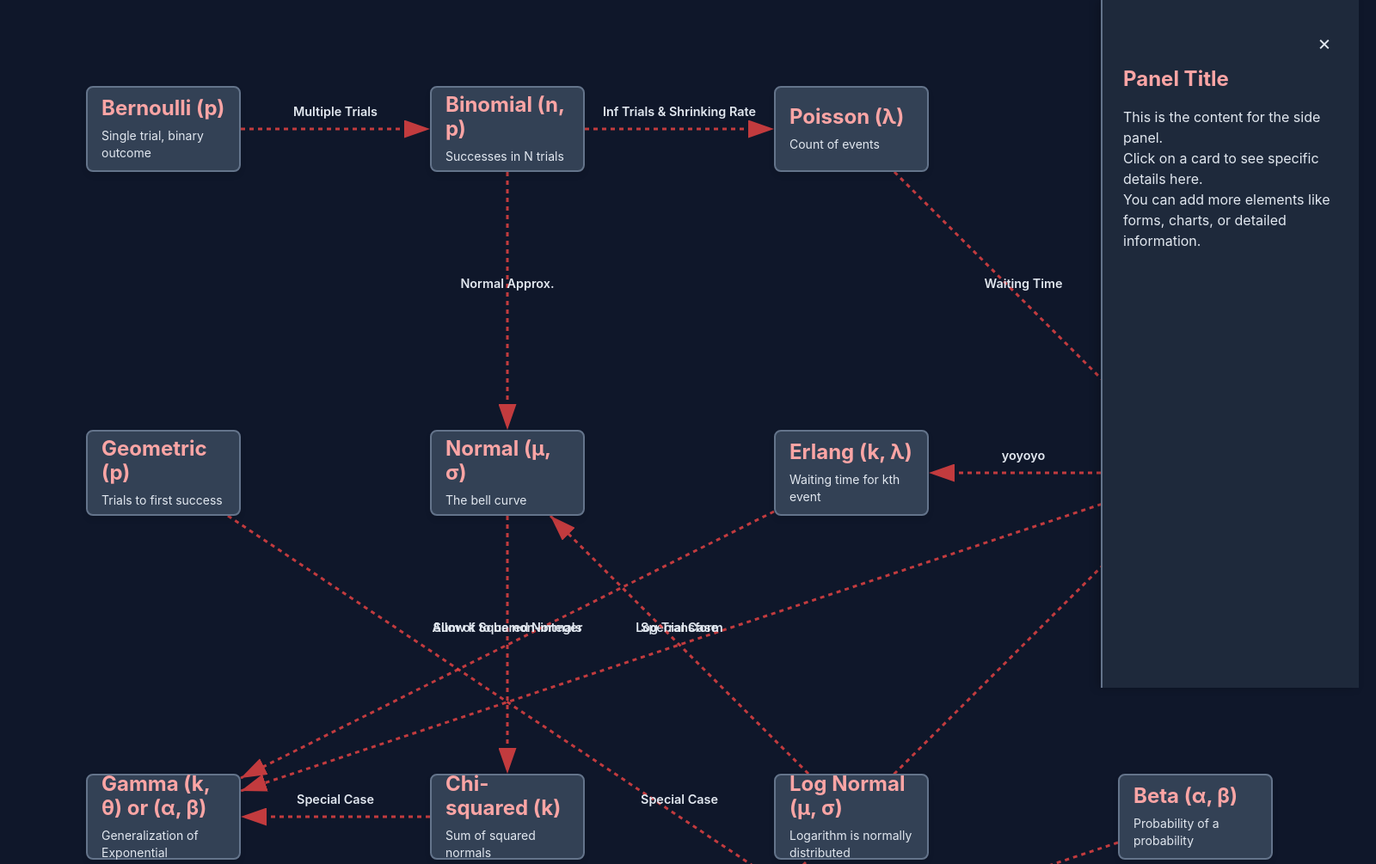
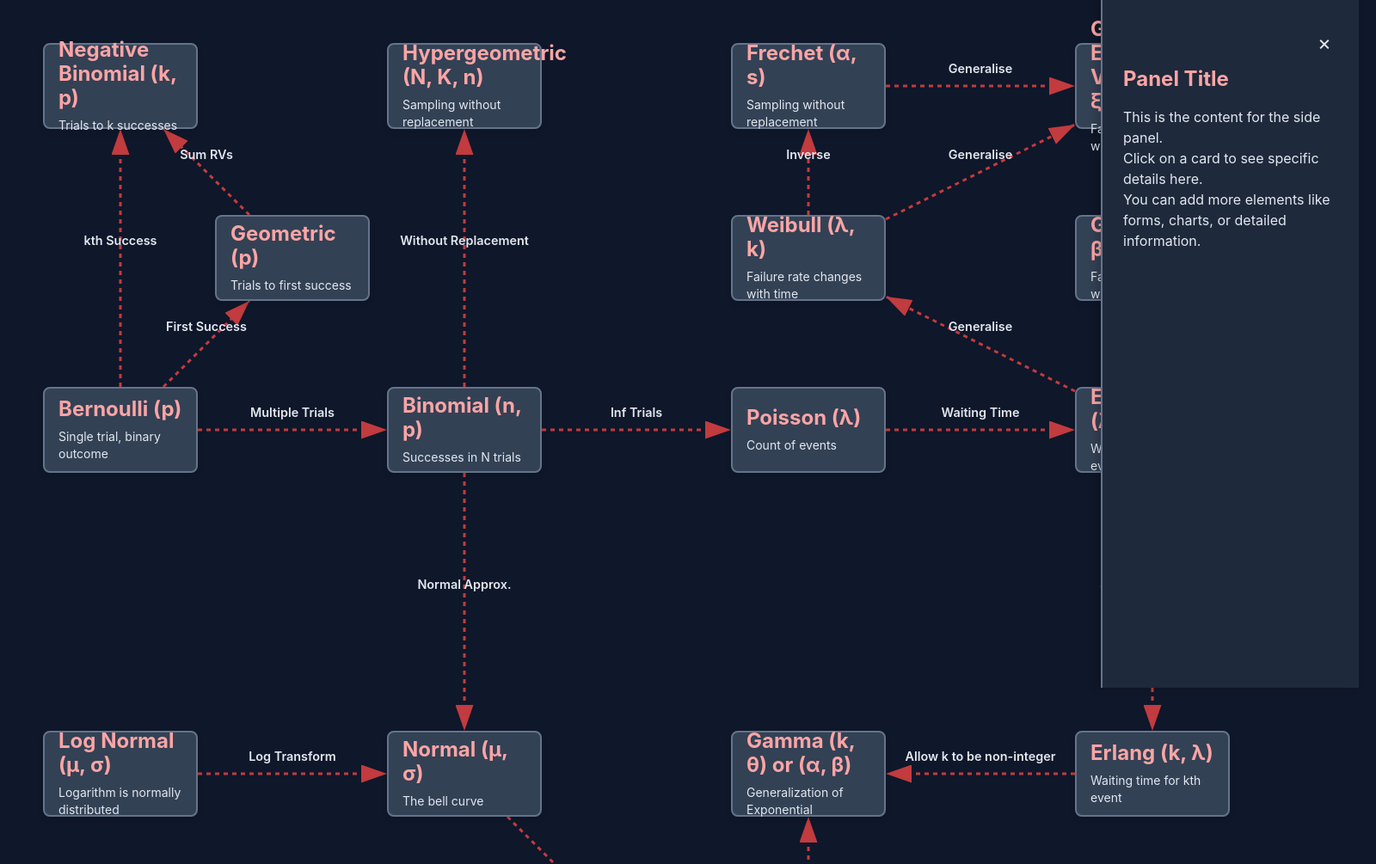
Before and after one commit to IsmamHuda/ProbabilityDistributionLandscape_NEW, a plain HTML site: page index.html in a window 1280 px wide. Shown: the top 1005 px of the page at 86% size, 1600 px wide, since content can reach past the window. Drawn offline with nearby package versions, Linux system fonts and the light colour scheme.

Commit message:
Add files via upload

```diff
--- a/index.html
+++ b/index.html
@@ -205,69 +205,100 @@
         const panelTitle = document.getElementById('panel-title');
         const panelContent = document.getElementById('panel-content');
 
+        // Each distribution now includes 'x' and 'y' coordinates for its position on a conceptual grid.
+        // These coordinates will be multiplied by spacing units to get pixel positions.
         const distributions = [
-            // Row 1: Bernoulli, Binomial, Geometric, Negative Binomial
-            { id: 'bernoulli', name: 'Bernoulli', displayName: 'Bernoulli (p)', description: 'Single trial, binary outcome', details: 'The probability distribution of a random variable which takes the value 1 with probability p and the value 0 with probability q=1-p. It models a single trial with two outcomes.' },
-            { id: 'binomial', name: 'Binomial', displayName: 'Binomial (n, p)', description: 'Successes in N trials', details: 'A discrete probability distribution of the number of successes in a sequence of n independent experiments, each asking a yes/no question, and each with its own Boolean-valued outcome: success (with probability p) or failure (with probability q = 1 − p).' },
-            { id: 'poisson', name: 'Poisson', displayName: 'Poisson (λ)', description: 'Count of events', details: 'A discrete probability distribution that expresses the probability of a given number of events occurring in a fixed interval of time or space if these events occur with a known constant mean rate and independently of the time since the last event.' },
-            { id: 'hypergeometric', name: 'Hypergeometric', displayName: 'Hypergeometric (N, K, n)', description: 'Sampling without replacement', details: 'A discrete probability distribution that describes the probability of drawing a certain number of successes in a fixed number of draws, without replacement, from a finite population with a known number of successes.' },
 
-            // Row 2: Hypergeometric, Poisson, Exponential, Gamma
-            { id: 'geometric', name: 'Geometric', displayName: 'Geometric (p)', description: 'Trials to first success', details: 'The probability distribution of the number of Bernoulli trials needed to get one success, supported on the set {1, 2, 3, ...}.' },
-            { id: 'normal', name: 'Normal', displayName: 'Normal (μ, σ)', description: 'The bell curve', details: 'A continuous probability distribution that is symmetric about its mean, with data clustering around the mean and tapering off symmetrically away from it. Many natural phenomena are approximately normally distributed.' },
-            { id: 'erlang', name: 'Erlang', displayName: 'Erlang (k, λ)', description: 'Waiting time for kth event', details: 'The time until the kth event. Also equivalent to the sum of k iid exponentials, owing to the memoryless property of the exponential distribution' },
-            { id: 'exponential', name: 'Exponential', displayName: 'Exponential (λ)', description: 'Waiting time between events', details: 'A continuous probability distribution that describes the time between events in a Poisson point process, i.e., a process in which events occur continuously and independently at a constant average rate.' },
-            { id: 'gamma', name: 'Gamma', displayName: 'Gamma (k, θ) or (α, β)', description: 'Generalization of Exponential', details: 'A two-parameter family of continuous probability distributions. It has a skewed shape and is often used to model waiting times until multiple events occur.' },
+            // Row 1: Geometric, Negative Binomial, Hypergeometric, Frechet, Weibull
+            { id: 'geometric', name: 'Geometric', displayName: 'Geometric (p)', description: 'Trials to first success', details: 'The probability distribution of the number of Bernoulli trials needed to get one success, supported on the set {1, 2, 3, ...}.', x: 1.5, y: 1.5 },
+            { id: 'negative_binomial', name: 'Negative Binomial', displayName: 'Negative Binomial (k, p)', description: 'Trials to k successes', details: 'The probability distribution of the number of Bernoulli trials needed to get r successes. It generalizes the Geometric distribution.', x: 1, y: 1 },
+            { id: 'hypergeometric', name: 'Hypergeometric', displayName: 'Hypergeometric (N, K, n)', description: 'Sampling without replacement', details: 'A discrete probability distribution that describes the probability of drawing a certain number (k) of successes in a fixed number of draws (n), without replacement, from a finite population (N) with a known number of successes (K).', x: 2, y: 1 },
+            { id: 'frechet', name: 'Frechet', displayName: 'Frechet (α, s)', description: 'Sampling without replacement', details: 'A discrete probability distribution that describes the probability of drawing a certain number (k) of successes in a fixed number of draws (n), without replacement, from a finite population (N) with a known number of successes (K).', x: 3, y: 1 },
+            { id: 'weibull', name: 'Weibull', displayName: 'Weibull (λ, k)', description: 'Failure rate changes with time', details: 'A continuous probability distribution used in reliability engineering and failure analysis to model the lifetime of materials and products, and also in extreme value theory.', x: 3, y: 1.5 },
+            { id: 'gumbel', name: 'Gumbel', displayName: 'Gumbel (μ, β)', description: 'Failure rate changes with time', details: 'A continuous probability distribution used in reliability engineering and failure analysis to model the lifetime of materials and products, and also in extreme value theory.', x: 4, y: 1.5 },
+            { id: 'extreme_val', name: 'Extreme_Val', displayName: 'Generalised Extreme Value (μ, σ, ξ)', description: 'Failure rate changes with time', details: 'A continuous probability distribution used in reliability engineering and failure analysis to model the lifetime of materials and products, and also in extreme value theory.', x: 4, y: 1 },
 
-            // Row 3: Chi-squared, Normal, Log Normal, Beta
-            { id: 'chi_squared', name: 'Chi-squared', displayName: 'Chi-squared (k)', description: 'Sum of squared normals', details: 'A non-negative, continuous probability distribution that arises in statistics, for example, in chi-squared tests of goodness of fit or independence.' },
-            { id: 'lognormal', name: 'Log Normal', displayName: 'Log Normal (μ, σ)', description: 'Logarithm is normally distributed', details: 'A continuous probability distribution of a random variable whose logarithm is normally distributed. Used to model phenomena such as income distribution, asset prices, and biological measurements where effects are multiplicative rather than additive.' },
-            { id: 'beta', name: 'Beta', displayName: 'Beta (α, β)', description: 'Probability of a probability', details: 'A family of continuous probability distributions defined on the interval [0, 1]. It is often used to model the behavior of random variables restricted to intervals of finite length, such as probabilities.' },
+            // Row 2: Bernoulli, Binomial, Poisson, Exponential
+            { id: 'exponential', name: 'Exponential', displayName: 'Exponential (λ)', description: 'Waiting time between events', details: 'A continuous probability distribution that describes the time between events in a Poisson point process, i.e., a process in which events occur continuously and independently at a constant average rate.', x: 4, y: 2 },
+            { id: 'bernoulli', name: 'Bernoulli', displayName: 'Bernoulli (p)', description: 'Single trial, binary outcome', details: 'The probability distribution of a random variable which takes the value 1 with probability p and the value 0 with probability q=1-p. It models a single trial with two outcomes.', x: 1, y: 2 }, // Example: Bernoulli moved to column 3
+            { id: 'binomial', name: 'Binomial', displayName: 'Binomial (n, p)', description: 'Successes in N trials', details: 'A discrete probability distribution of the number of successes in a sequence of n independent experiments, each asking a yes/no question, and each with its own Boolean-valued outcome: success (with probability p) or failure (with probability q = 1 − p).', x: 2, y: 2 },
+            { id: 'poisson', name: 'Poisson', displayName: 'Poisson (λ)', description: 'Count of events', details: 'A discrete probability distribution that expresses the probability of a given number of events occurring in a fixed interval of time or space if these events occur with a known constant mean rate and independently of the time since the last event.', x: 3, y: 2 },
 
-            // Row 4: Uniform, Weibull, Burr
-            { id: 'uniform', name: 'Uniform', displayName: 'Uniform (a, b)', description: 'Equal probability over range', details: 'A probability distribution that has constant probability. For example, a uniform distribution on [a,b] assigns equal probability to all values in that interval.' },
-            { id: 'weibull', name: 'Weibull', displayName: 'Weibull (λ, k)', description: 'Lifetime data modeling', details: 'A continuous probability distribution used in reliability engineering and failure analysis to model the lifetime of materials and products, and also in extreme value theory.' },
-            { id: 'burr', name: 'Burr', displayName: 'Burr (c, k, λ)', description: 'Flexible heavy-tailed dist.', details: 'A family of continuous probability distributions that is often used to model income distributions and other heavy-tailed phenomena. It is a very flexible distribution that can take on a wide variety of shapes.' },
-            { id: 'negative_binomial', name: 'Negative Binomial', displayName: 'Negative Binomial (r, p)', description: 'Trials to r successes', details: 'The probability distribution of the number of Bernoulli trials needed to get r successes. It generalizes the Geometric distribution.' },
 
+            // Row 3: LognormalGeometric, Normal, Erlang, Exponential, Gamma
+            { id: 'lognormal', name: 'Log Normal', displayName: 'Log Normal (μ, σ)', description: 'Logarithm is normally distributed', details: 'A continuous probability distribution of a random variable whose logarithm is normally distributed. Used to model phenomena such as income distribution, asset prices, and biological measurements where effects are multiplicative rather than additive.', x: 1, y: 3 },
+            { id: 'normal', name: 'Normal', displayName: 'Normal (μ, σ)', description: 'The bell curve', details: 'A continuous probability distribution that is symmetric about its mean, with data clustering around the mean and tapering off symmetrically away from it. Many natural phenomena are approximately normally distributed.', x: 2, y: 3 },
+            { id: 'gamma', name: 'Gamma', displayName: 'Gamma (k, θ) or (α, β)', description: 'Generalization of Exponential', details: 'A two-parameter family of continuous probability distributions. It has a skewed shape and is often used to model waiting times until multiple events occur.', x: 3, y: 3 },
+            { id: 'erlang', name: 'Erlang', displayName: 'Erlang (k, λ)', description: 'Waiting time for kth event', details: 'The time until the kth event. Also equivalent to the sum of k iid exponentials, owing to the memoryless property of the exponential distribution', x: 4, y: 3 },
+
+            // Row 4: Chi-squared, Log Normal, Beta
+            { id: 'cauchy', name: 'Cauchy', displayName: 'Cauchy (k)', description: 'Sum of squared normals', details: 'A non-negative, continuous probability distribution that arises in statistics, for example, in chi-squared tests of goodness of fit or independence.', x: 1, y: 4 },
+            { id: 'student t', name: 'Student t', displayName: 'Student t (k)', description: 'Sum of squared normals', details: 'A non-negative, continuous probability distribution that arises in statistics, for example, in chi-squared tests of goodness of fit or independence.', x: 2, y: 4 },
+            { id: 'chi_squared', name: 'Chi-squared', displayName: 'Chi-squared (k)', description: 'Sum of squared normals', details: 'A non-negative, continuous probability distribution that arises in statistics, for example, in chi-squared tests of goodness of fit or independence.', x: 3, y: 4 },
+            { id: 'beta', name: 'Beta', displayName: 'Beta (α, β)', description: 'Probability of a probability', details: 'A family of continuous probability distributions defined on the interval [0, 1]. It is often used to model the behavior of random variables restricted to intervals of finite length, such as probabilities.', x: 4, y: 4 },
+
+            // Row 5: Uniform, Weibull, Burr, Negative Binomial
+            { id: 'pareto', name: 'Pareto', displayName: 'Pareto (c, k, λ)', description: 'Flexible heavy-tailed dist.', details: 'A family of continuous probability distributions that is often used to model income distributions and other heavy-tailed phenomena. It is a very flexible distribution that can take on a wide variety of shapes.', x: 1, y: 5 },
+            { id: 'burr', name: 'Burr', displayName: 'Burr (c, k, λ)', description: 'Flexible heavy-tailed dist.', details: 'A family of continuous probability distributions that is often used to model income distributions and other heavy-tailed phenomena. It is a very flexible distribution that can take on a wide variety of shapes.', x: 2, y: 5 },
+            { id: 'uniform', name: 'Uniform', displayName: 'Uniform (a, b)', description: 'Equal probability over range', details: 'A probability distribution that has constant probability. For example, a uniform distribution on [a,b] assigns equal probability to all values in that interval.', x: 4, y: 5 }
+
+
+
+
+            // Row 6: Uniform, Weibull, Burr, Negative Binomial
         ];
 
         const connections = [
-            // Approximations
-            { from: 'binomial', to: 'poisson', type: 'approximation', label: 'Inf Trials & Shrinking Rate', formula: '$$\\text{If} \\ X \\sim \\text{Bin}(n, p) \\ \\text{then:} \\lim_{n \\to \\infty,\\ \\ p \\to \\frac{\\lambda}{n}} X \\sim \\text{Pois}(\\lambda)$$' },
+
+            { from: 'bernoulli', to: 'geometric', type: 'transform', label: 'First Success', formula: '$$\\text{If} \\ X_i \\sim \\text{i.i.d Bern}(p) \\ \\text{for} \\ i \\in \\mathbb{N} \\ \\text{then} \\min \\{ i : \\ X_i = 1 \\} \\sim \\text{NegBin}(n, p)$$' },
+            { from: 'geometric', to: 'negative_binomial', type: 'generalise', label: 'Sum RVs', formula: '$$\\text{If} \\ X_i \\sim \\text{i.i.d Geom}(p) \\ \\text{then} \\sum_{i=1}^{n} X_i \\sim \\text{NegBin}(n, p)$$' },
+            { from: 'bernoulli', to: 'negative_binomial', type: 'generalise', label: 'kth Success', formula: '$$\\text{If} \\ X_i \\sim \\text{i.i.d Bern}(p) \\ \\text{for} \\ i \\in \\mathbb{N} \\ \\text{then} \\min \\{ i : \\ \\sum_{i} X_i = k \\} \\sim \\text{NegBin}(k, p)$$' },
+
+            { from: 'binomial', to: 'hypergeometric', type: 'approximation', label: 'Without Replacement', formula: '' },
+            { from: 'binomial', to: 'poisson', type: 'approximation', label: 'Inf Trials', formula: '$$\\text{If} \\ X \\sim \\text{Bin}(n, \\frac{λ}{n}) \\ \\ \\text{then} \\lim_{n \\to \\infty} X \\sim \\text{Pois}(λ)$$' },
             { from: 'binomial', to: 'normal', type: 'approximation', label: 'Normal Approx.', formula: 'X ~ Bin(n, p)  -->  X ~ N(np, np(1-p))  for large n' },
 
+            { from: 'poisson', to: 'exponential', type: 'relation', label: 'Waiting Time', formula: '$$\\text{If} \\ X_t \\sim \\text{Pois}(λ t) \\ \\text{then} \\min \\{ t : \\ X_t = 1 \\} \\sim \\text{Exp}(λ)$$' },
+            { from: 'exponential', to: 'weibull', type: 'generalise', label: 'Generalise', formula: 'Weibull(λ, 1) = Exponential(λ)' },
+            { from: 'weibull', to: 'frechet', type: 'transform', label: 'Inverse', formula: '$$\\text{If} \\ X \\sim \\text{Weib}(λ,k) \\ \\text{then} \\frac{1}{X} \\sim \\text{Frechet}(λ^{-1},k)$$' },
+            { from: 'weibull', to: 'extreme_val', type: 'generalise', label: 'Generalise', formula: '$$\\text{If} \\ X \\sim \\text{GEV}(μ,σ,0) \\ \\text{then} \\ 1 + \\frac{ξ}{σ}(X - μ) \\sim \\text{Weib}(1,α) $$' },
+            { from: 'frechet', to: 'extreme_val', type: 'generalise', label: 'Generalise', formula: '$$\\text{For} \\ ξ>0 \\ \\text{GEV}(μ,σ,ξ) \\overset{d}{=} \\text{Frechet}(\\frac{1}{ξ}, 1) $$' },
+            { from: 'gumbel', to: 'extreme_val', type: 'generalise', label: 'Generalise', formula: '$$\\text{For} \\ ξ=0 \\ \\text{GEV}(μ,σ,ξ) \\overset{d}{=} \\text{Gumbel}(μ,σ) $$' },
+
+
+
+
             // Special Cases & Relations
-            { from: 'exponential', to: 'erlang', type: 'generalise', label: 'yoyoyo', formula: '$$\\text{If} \\ T \\sim \\text{Exp}(λ) \\ \\text{then:} \\sum_{i=1}^{k} T_i \\sim \\text{Erl}(k, \\lambda)$$' },
-            { from: 'erlang', to: 'gamma', type: 'generalise', label: 'Allow k to be non-integer', formula: 'Bin(1, p) = Bernoulli(p)' },
-            { from: 'bernoulli', to: 'binomial', type: 'relation', label: 'Multiple Trials', formula: 'Bin(1, p) = Bernoulli(p)' },
-            { from: 'geometric', to: 'negative_binomial', type: 'special_case', label: 'Special Case', formula: 'NB(1, p) = Geometric(p)' },
-            { from: 'exponential', to: 'gamma', type: 'special_case', label: 'Special Case', formula: 'Gamma(1, θ) = Exp(1/θ)' },
+            { from: 'exponential', to: 'erlang', type: 'generalise', label: 'Sum of Exp. R.V.s', formula: '$$\\text{If} \\ T \\sim \\text{Exp}(λ) \\ \\text{then:} \\sum_{i=1}^{k} T_i \\sim \\text{Erl}(k, λ)$$' },
+            { from: 'erlang', to: 'gamma', type: 'generalise', label: 'Allow k to be non-integer', formula: '$$\\text{Erlang}(k, λ) \\overset{d}{=} Gamma(k, 1/λ)$$' },
+            { from: 'bernoulli', to: 'binomial', type: 'relation', label: 'Multiple Trials', formula: '$$\\text{If} \\ X_i \\sim \\text{i.i.d. Bern}(p) \\ \\ \\text{then} \\sum_{i=1}^{n} X_i \\sim \\text{Bin}(n,p)$$' },
             { from: 'chi_squared', to: 'gamma', type: 'special_case', label: 'Special Case', formula: 'Chi-squared(k) = Gamma(k/2, 2)' },
-            { from: 't_dist', to: 'normal', type: 'limit', label: 'Limit (df → ∞)', formula: 'X ~ t(df)  -->  X ~ N(0, 1)  as df→∞' }, // t_dist not in cards
+            // { from: 't_dist', to: 'normal', type: 'limit', label: 'Limit (df → ∞)', formula: 'X ~ t(df)  -->  X ~ N(0, 1)  as df→∞' }, // t_dist not in cards
             { from: 'beta', to: 'uniform', type: 'special_case', label: 'Special Case', formula: 'Beta(1, 1) = Uniform(0, 1)' },
             { from: 'lognormal', to: 'normal', type: 'transformation', label: 'Log Transform', formula: 'If Y ~ N(μ, σ²), then X = e^Y ~ Lognormal(μ, σ²)' },
 
             // Other useful connections (conceptual/derivational)
             { from: 'normal', to: 'chi_squared', type: 'derivation', label: 'Sum of Squared Normals', formula: 'Sum of squares of k standard normals ~ Chi-squared(k)' },
-            { from: 'poisson', to: 'exponential', type: 'relation', label: 'Waiting Time', formula: 'Time between Poisson events is Exponential' },
             // Added connections based on typical relationships
             // { from: 'hypergeometric', to: 'binomial', type: 'approximation', label: 'Binomial Approx.', formula: 'Hypergeometric(N, K, n) ≈ Binomial(n, K/N) if n << N' },
-            { from: 'exponential', to: 'weibull', type: 'special_case', label: 'Special Case', formula: 'Weibull(λ, 1) = Exponential(λ)' },
-            { from: 'burr', to: 'pareto', type: 'special_case', label: 'Special Case (Type II)', formula: 'Burr(1, k, λ) related to Pareto Type II' }, // Note: Pareto not in list, this is conceptual
+            { from: 'burr', to: 'pareto', type: 'special_case', label: 'Special Case (Type II)', formula: 'Burr(1, k, λ) related to Pareto Type II' } // Note: Pareto not in list, this is conceptual
         ];
 
         // Map to store card DOM elements by ID for easy lookup
         const cardElements = {};
 
-        // Card layout parameters
-        const cardsPerRow = 4;
-        const cardWidth = 200; // from CSS
+        // Card layout parameters - these now act as multipliers for x,y coordinates
+        const cardWidth = 180; // from CSS
         const cardHeight = 100; // from CSS
-        const horizontalSpacing = 400; // Distance between card centers horizontally (Increased)
-        const verticalSpacing = 400;   // Distance between card centers vertically (Increased)
-        const startX = 100; // Starting X position for the first card
-        const startY = 100; // Starting Y position for the first card
+        // These define the spacing between the center of cards for each unit of x or y.
+        const horizontalSpacingUnit = 400; // Distance per unit in x-direction (e.g., per column)
+        const verticalSpacingUnit = 400;   // Distance per unit in y-direction (e.g., per row)
+        const paddingX = 50; // Initial padding from the left edge of the container
+        const paddingY = 50; // Initial padding from the top edge of the container
+
+        // Offset for dodging lines
+        const dodgeOffset = 10; // Pixels to offset parallel lines
+
 
         // Function to get the center coordinates of an element
         function getElementCenter(element) {
@@ -324,8 +355,25 @@
             const rect2 = endCard.getBoundingClientRect();
 
             // Calculate intersection points with card boundaries
-            const startPointDoc = getPointOnRectBoundary(rect1, center1.x, center1.y, center2.x, center2.y);
-            const endPointDoc = getPointOnRectBoundary(rect2, center2.x, center2.y, center1.x, center1.y);
+            let startPointDoc = getPointOnRectBoundary(rect1, center1.x, center1.y, center2.x, center2.y);
+            let endPointDoc = getPointOnRectBoundary(rect2, center2.x, center2.y, center1.x, center1.y);
+
+            // Check for reciprocal connection to apply dodging
+            const reciprocalConnectionExists = connections.some(c =>
+                (c.from === endCard.id && c.to === startCard.id)
+            );
+
+            if (reciprocalConnectionExists) {
+                const angle = Math.atan2(endPointDoc.y - startPointDoc.y, endPointDoc.x - startPointDoc.x);
+                const offsetX = dodgeOffset * Math.sin(angle);
+                const offsetY = -dodgeOffset * Math.cos(angle);
+
+                startPointDoc.x += offsetX;
+                startPointDoc.y += offsetY;
+                endPointDoc.x += offsetX;
+                endPointDoc.y += offsetY;
+            }
+
 
             // Convert to SVG coordinates (relative to SVG container)
             const x1Svg = startPointDoc.x - svgRect.left;
@@ -470,16 +518,16 @@
             let maxX = 0;
             let maxY = 0;
 
-            distributions.forEach((dist, index) => {
+            distributions.forEach((dist) => {
                 const card = document.createElement('div');
                 card.id = dist.id;
                 card.classList.add('card');
 
-                // Calculate position based on grid
-                const row = Math.floor(index / cardsPerRow);
-                const col = index % cardsPerRow;
-                const cardX = startX + col * horizontalSpacing;
-                const cardY = startY + row * verticalSpacing;
+                // Calculate position using explicit x, y coordinates from the distribution object.
+                // (dist.x - 1) and (dist.y - 1) are used because a coordinate of 1 should
+                // correspond to the initial padding, not padding + 1 unit spacing.
+                const cardX = paddingX + (dist.x - 1) * horizontalSpacingUnit;
+                const cardY = paddingY + (dist.y - 1) * verticalSpacingUnit;
 
                 card.style.left = `${cardX}px`;
                 card.style.top = `${cardY}px`;
@@ -501,10 +549,11 @@
             });
 
             // Set dynamic width and height for card-container and connections-svg
-            cardContainer.style.minWidth = `${maxX + startX}px`; // Add some padding
-            cardContainer.style.minHeight = `${maxY + startY}px`; // Add some padding
-            connectionsSvg.style.width = `${maxX + startX}px`;
-            connectionsSvg.style.height = `${maxY + startY}px`;
+            // Add padding to the max calculated dimensions to ensure content fits.
+            cardContainer.style.minWidth = `${maxX + paddingX}px`;
+            cardContainer.style.minHeight = `${maxY + paddingY}px`;
+            connectionsSvg.style.width = `${maxX + paddingX}px`;
+            connectionsSvg.style.height = `${maxY + paddingY}px`;
 
 
             // Draw connections after all cards are rendered
```
